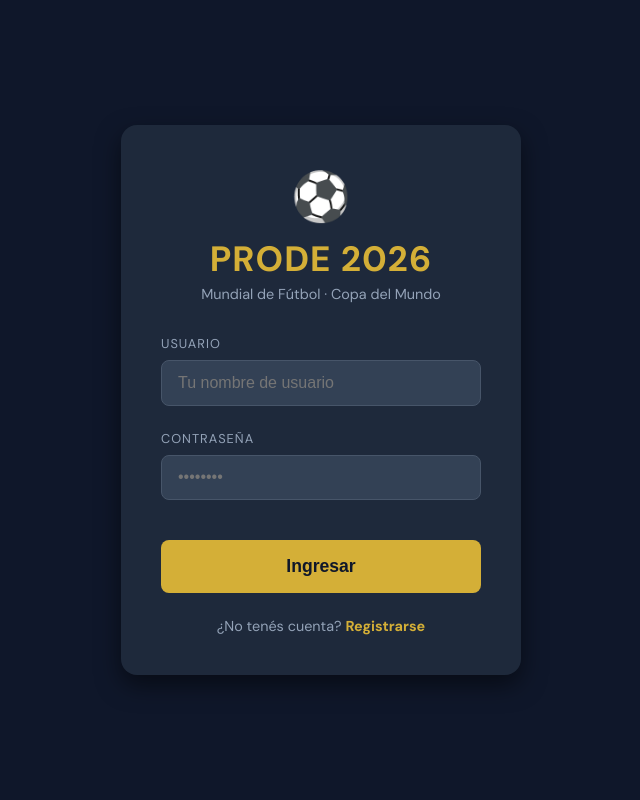
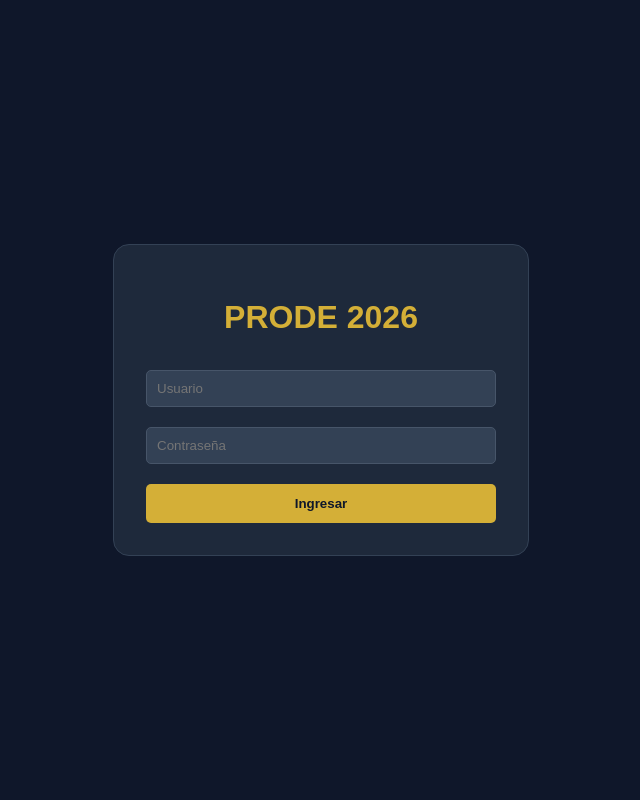
Before and after one commit to duarteramiro/Prode, a Flask app: page / in a window 1280 px wide. Shown: the whole page, without its empty margins (319-959 px from the left). Run offline with Flask 3, Linux system fonts and the light colour scheme.

Commit message:
Update index.html

```diff
--- a/templates/index.html
+++ b/templates/index.html
@@ -3,213 +3,47 @@
 <head>
     <meta charset="UTF-8">
     <meta name="viewport" content="width=device-width, initial-scale=1.0">
-    <title>PRODE 2026 - Mundial de Fútbol</title>
-    <link href="https://fonts.googleapis.com/css2?family=DM+Sans:wght@400;700&display=swap" rel="stylesheet">
+    <title>PRODE 2026</title>
     <style>
-        :root {
-            --bg: #0f172a;
-            --card-bg: #1e293b;
-            --gold: #d4af37;
-            --gold-hover: #b8962e;
-            --text: #f8fafc;
-            --input-bg: #334155;
-        }
-
-        * {
-            margin: 0;
-            padding: 0;
-            box-sizing: border-box;
-        }
-
-        body {
-            font-family: 'DM Sans', sans-serif;
-            background-color: var(--bg);
-            color: var(--text);
-            display: flex;
-            justify-content: center;
-            align-items: center;
-            min-height: 100vh;
-        }
-
-        .login-card {
-            background-color: var(--card-bg);
-            padding: 2.5rem;
-            border-radius: 1rem;
-            box-shadow: 0 10px 25px rgba(0,0,0,0.5);
-            width: 100%;
-            max-width: 400px;
-            text-align: center;
-        }
-
-        .logo {
-            font-size: 3rem;
-            margin-bottom: 0.5rem;
-        }
-
-        h1 {
-            color: var(--gold);
-            font-size: 2.2rem;
-            letter-spacing: 1px;
-            text-transform: uppercase;
-            margin-bottom: 0.2rem;
-        }
-
-        p.subtitle {
-            color: #94a3b8;
-            font-size: 0.9rem;
-            margin-bottom: 2rem;
-        }
-
-        .form-group {
-            text-align: left;
-            margin-bottom: 1.5rem;
-        }
-
-        label {
-            display: block;
-            font-size: 0.8rem;
-            text-transform: uppercase;
-            margin-bottom: 0.5rem;
-            color: #94a3b8;
-            letter-spacing: 1px;
-        }
-
-        input {
-            width: 100%;
-            padding: 0.8rem 1rem;
-            border-radius: 0.5rem;
-            border: 1px solid #475569;
-            background-color: var(--input-bg);
-            color: white;
-            font-size: 1rem;
-            transition: border-color 0.3s;
-        }
-
-        input:focus {
-            outline: none;
-            border-color: var(--gold);
-        }
-
-        .btn-ingresar {
-            width: 100%;
-            padding: 1rem;
-            border: none;
-            border-radius: 0.5rem;
-            background-color: var(--gold);
-            color: var(--bg);
-            font-weight: bold;
-            font-size: 1.1rem;
-            cursor: pointer;
-            transition: background-color 0.3s, transform 0.1s;
-            margin-top: 1rem;
-        }
-
-        .btn-ingresar:hover {
-            background-color: var(--gold-hover);
-        }
-
-        .btn-ingresar:active {
-            transform: scale(0.98);
-        }
-
-        .footer-links {
-            margin-top: 1.5rem;
-            font-size: 0.9rem;
-            color: #94a3b8;
-        }
-
-        .footer-links a {
-            color: var(--gold);
-            text-decoration: none;
-            font-weight: bold;
-        }
-
-        .footer-links a:hover {
-            text-decoration: underline;
-        }
-
-        /* Estilo para mensajes de error */
-        #error-msg {
-            color: #ef4444;
-            font-size: 0.85rem;
-            margin-top: 1rem;
-            display: none;
-        }
+        body { font-family: sans-serif; background-color: #0f172a; color: white; display: flex; justify-content: center; align-items: center; min-height: 100vh; margin: 0; }
+        .card { background: #1e293b; padding: 2rem; border-radius: 1rem; width: 350px; text-align: center; border: 1px solid #334155; }
+        h1 { color: #d4af37; margin-bottom: 1.5rem; }
+        input { width: 100%; padding: 10px; margin: 10px 0; border-radius: 5px; border: 1px solid #475569; background: #334155; color: white; box-sizing: border-box; }
+        button { width: 100%; padding: 12px; background: #d4af37; border: none; border-radius: 5px; color: #0f172a; font-weight: bold; cursor: pointer; margin-top: 10px; }
     </style>
 </head>
 <body>
-
-    <div class="login-card">
-        <div class="logo">⚽</div>
+    <div class="card">
         <h1>PRODE 2026</h1>
-        <p class="subtitle">Mundial de Fútbol · Copa del Mundo</p>
-
-        <div class="form-group">
-            <label for="user">Usuario</label>
-            <input type="text" id="user" placeholder="Tu nombre de usuario">
-        </div>
-
-        <div class="form-group">
-            <label for="pass">Contraseña</label>
-            <input type="password" id="pass" placeholder="••••••••">
-        </div>
-
-        <button class="btn-ingresar" onclick="login()">Ingresar</button>
-
-        <p id="error-msg">Usuario o contraseña incorrectos</p>
-
-        <div class="footer-links">
-            ¿No tenés cuenta? <a href="#">Registrarse</a>
-        </div>
+        <input type="text" id="user" placeholder="Usuario">
+        <input type="password" id="pass" placeholder="Contraseña">
+        <button onclick="login()">Ingresar</button>
     </div>
 
     <script>
         async function login() {
-            const userVal = document.getElementById('user').value;
-            const passVal = document.getElementById('pass').value;
-            const errorElement = document.getElementById('error-msg');
-
-            // Limpiar error previo
-            errorElement.style.display = 'none';
-
-            if (!userVal || !passVal) {
-                alert("Por favor, completa todos los campos.");
-                return;
-            }
+            const username = document.getElementById('user').value;
+            const password = document.getElementById('pass').value;
 
             try {
                 const response = await fetch('/api/login', {
                     method: 'POST',
-                    headers: { 'Content-Type': 'application/json' },
-                    body: JSON.stringify({ username: userVal, password: passVal })
+                    headers: {'Content-Type': 'application/json'},
+                    body: JSON.stringify({username, password})
                 });
 
                 if (response.ok) {
-                    const data = await response.json();
-                    if (response.ok) {
-    const data = await response.json();
-    // Guardamos el ID del usuario para después
-    localStorage.setItem('userId', data.id);
-    // ¡ESTA ES LA LÍNEA QUE TE HACE "AVANZAR"!
-    window.location.href = "/dashboard";
-}
-                    // Aquí podrías redirigir a la pantalla de partidos
-                    // window.location.href = "/dashboard";
+                    const user = await response.json();
+                    alert("¡Bienvenido " + user.name + "!");
+                    // ESTA LÍNEA ES LA QUE TE HACE ENTRAR AL TABLERO
+                    window.location.href = "/dashboard";
                 } else {
-                    errorElement.style.display = 'block';
+                    alert("Usuario o clave incorrectos");
                 }
-            } catch (err) {
-                console.error("Error en la conexión:", err);
+            } catch (error) {
                 alert("Hubo un problema al conectar con el servidor.");
             }
         }
-
-        // Permitir entrar con la tecla Enter
-        document.addEventListener('keypress', function (e) {
-            if (e.key === 'Enter') {
-                login();
-            }
-        });
     </script>
 </body>
 </html>
```
